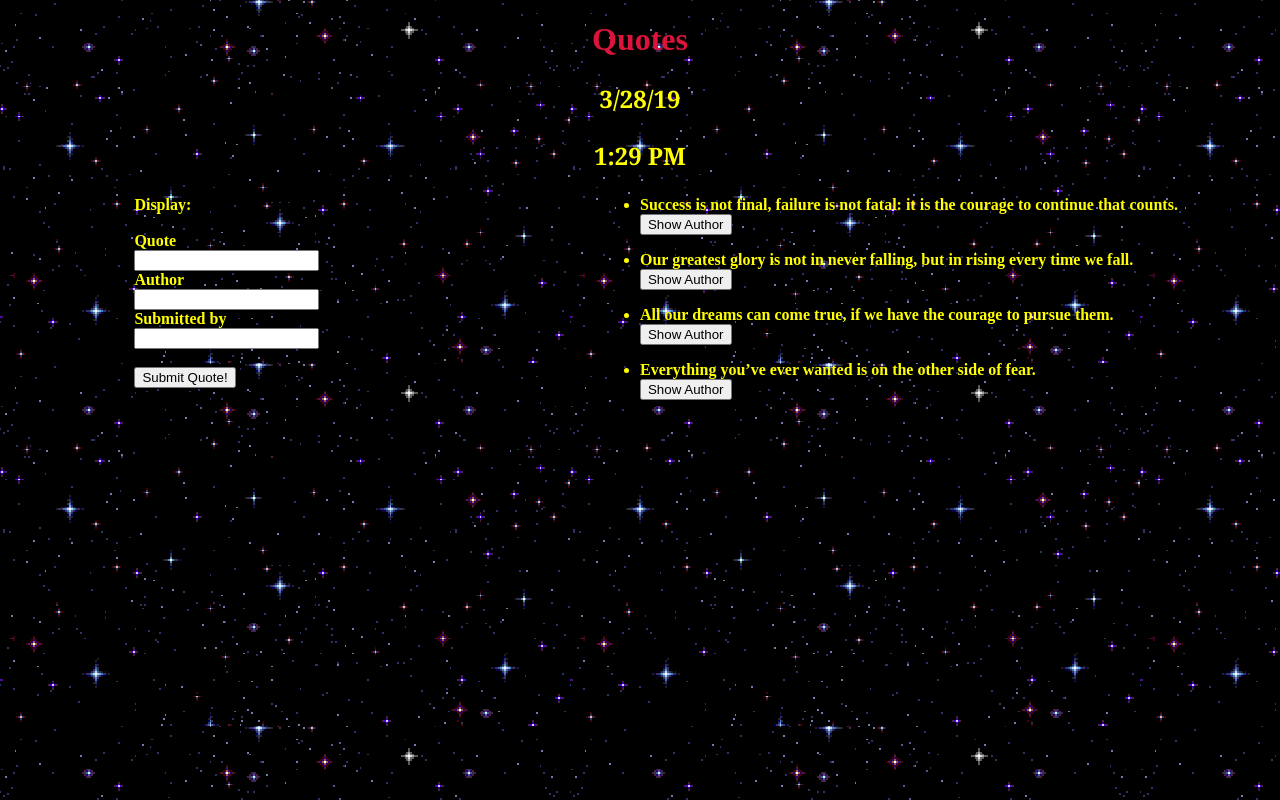
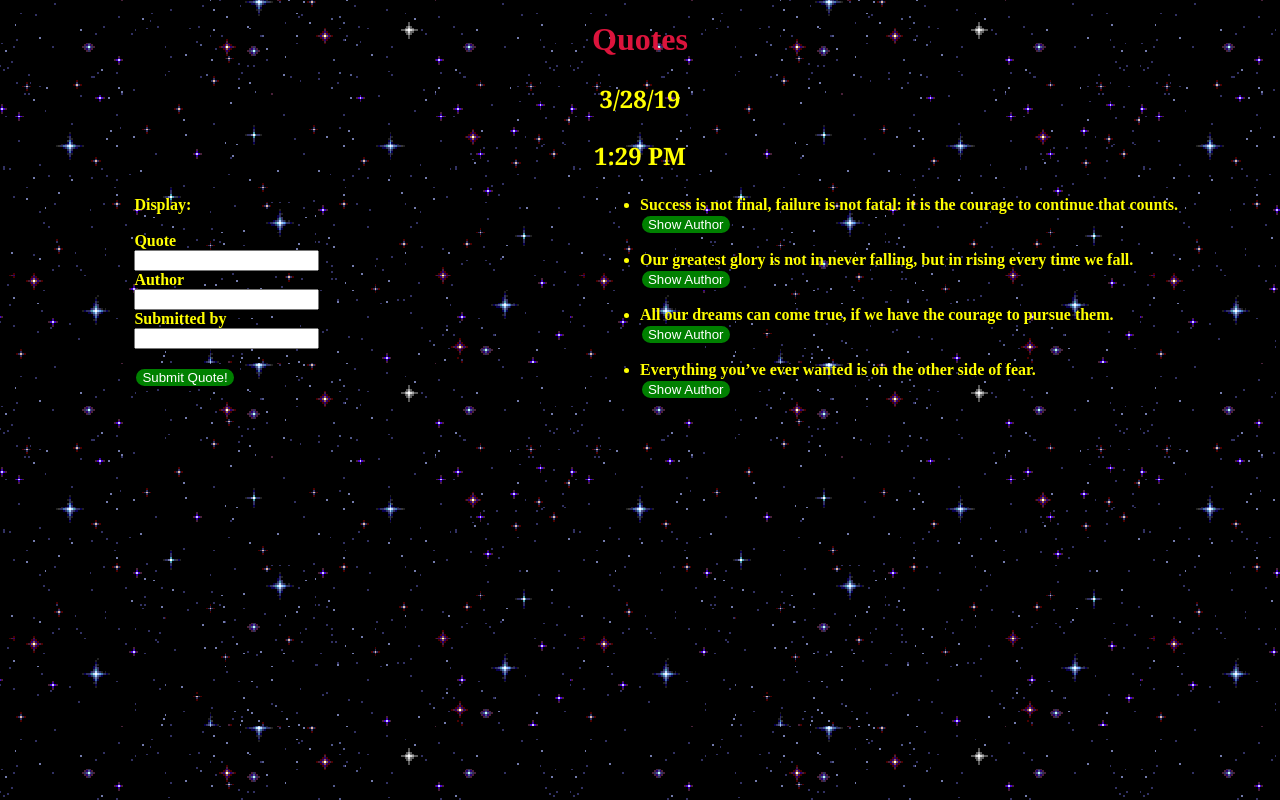
Before and after one commit to djangowilly/Quote, an Angular app: page / in a window 1280 px wide. Shown: the top 800 px of the page. Built offline with nearby package versions, Linux system fonts and the light colour scheme.

Commit message:
Styled all the buttons

```diff
--- a/src/styles.css
+++ b/src/styles.css
@@ -3,9 +3,9 @@ body{
     color:yellow;
     font-weight: bold;
 }
-/* #btn{
+#btn{
     color: white;
     background-color: green;
     border: 2px solid black;
     border-radius: 15px;
-} */
+}
```
